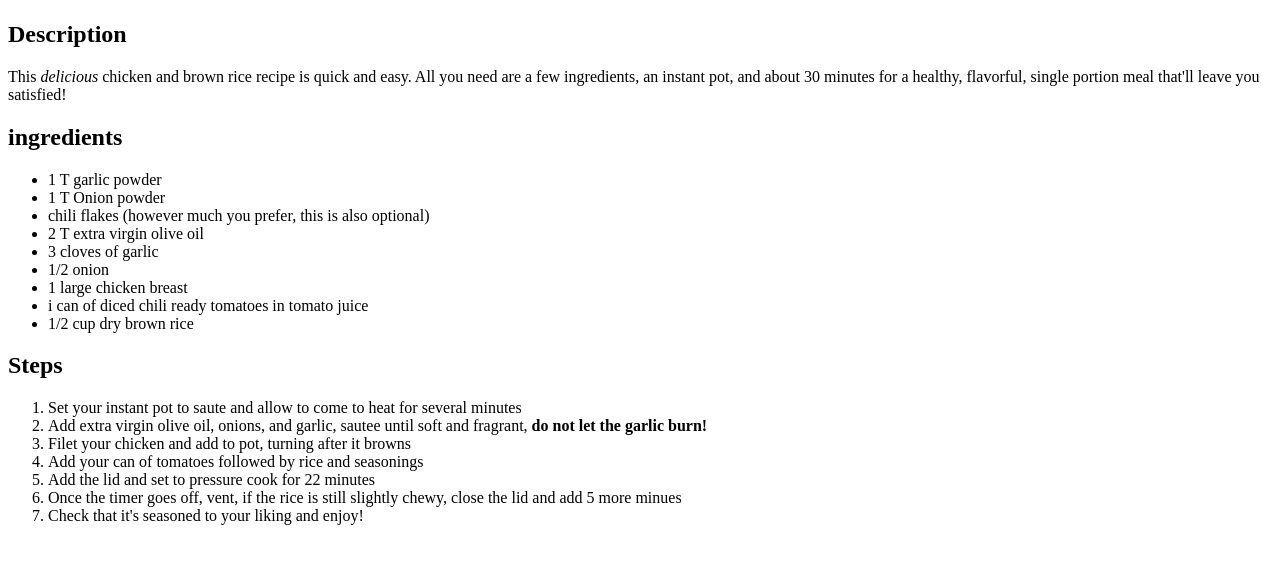
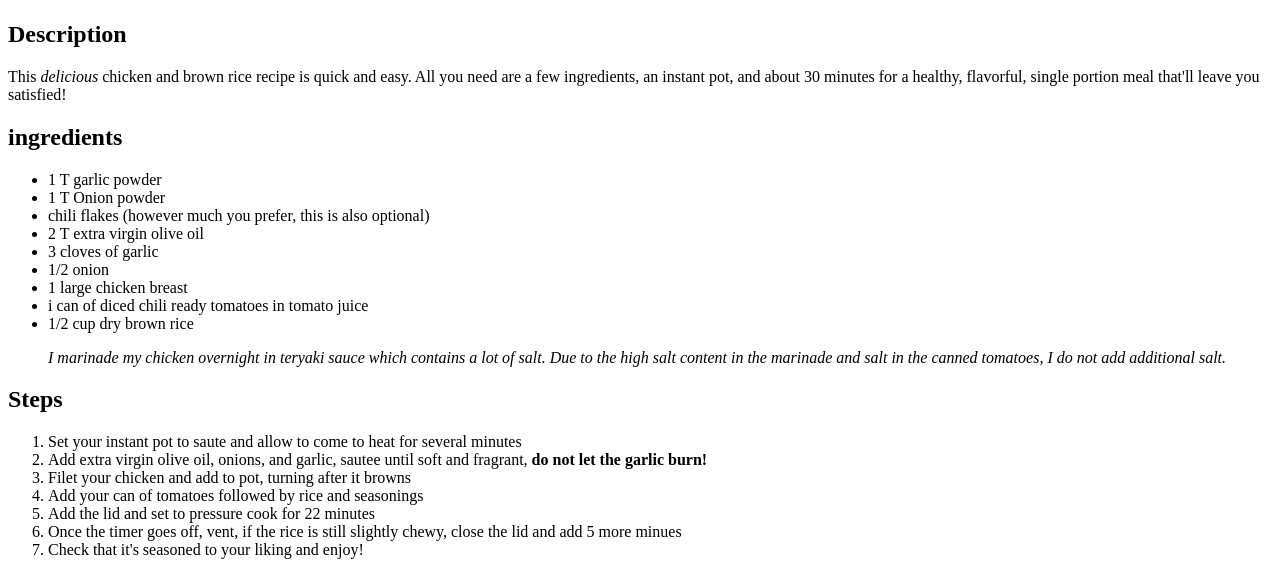
Before and after one commit to ashleylawrence836/odin-recipes, a plain HTML site: page recipes/chicken-and-rice.html in a window 1280 px wide. Shown: the part 233-808 px from the top of the page. Drawn offline with Linux system fonts and the light colour scheme.

Commit message:
added comment to chicken and rice recipe

```diff
--- a/recipes/chicken-and-rice.html
+++ b/recipes/chicken-and-rice.html
@@ -23,6 +23,7 @@
         <li>1 large chicken breast</li>
         <li>i can of diced chili ready tomatoes in tomato juice</li>
         <li>1/2 cup dry brown rice</li>
+        <p><em>I marinade my chicken overnight in teryaki sauce which contains a lot of salt. Due to the high salt content in the marinade and salt in the canned tomatoes, I do not add additional salt.</em></p>
     </ul>
 
     <h2>Steps</h2>
```
